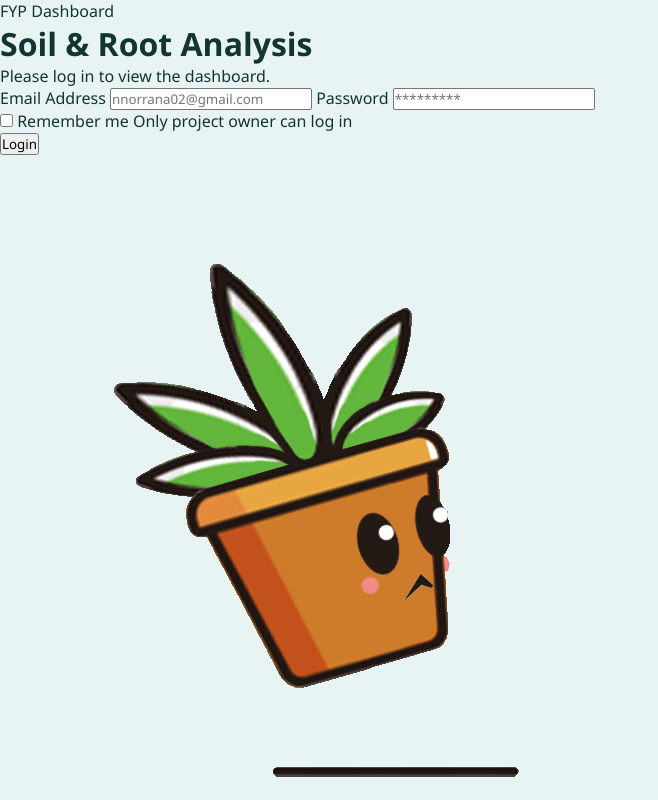
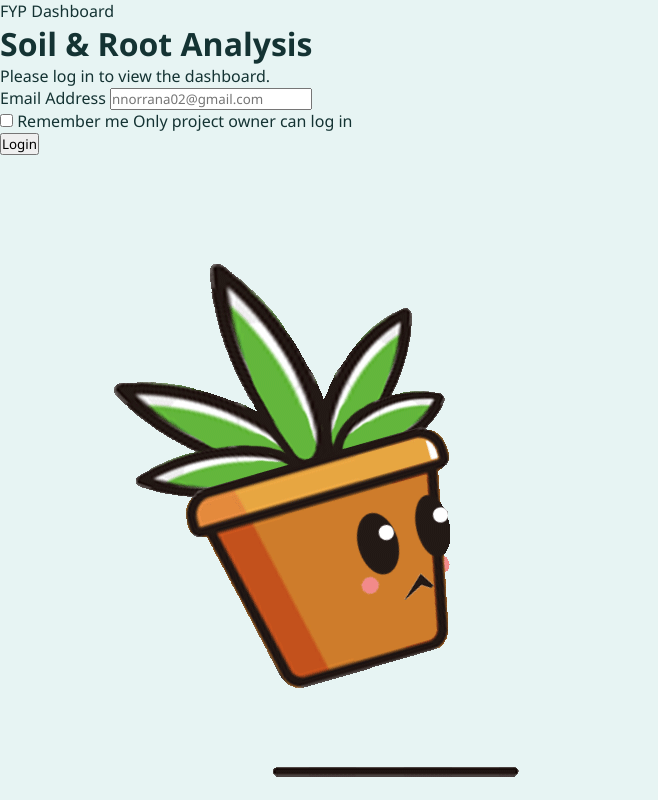
Before and after one commit to nnorrana02/fyp_dashboard, a plain HTML site: page login.html in a window 1280 px wide. Shown: the top 800 px of the page, without its empty margins (0-658 px from the left). Drawn offline with Linux system fonts and the light colour scheme.

Commit message:
Update login page

```diff
--- a/login.html
+++ b/login.html
@@ -6,6 +6,7 @@
   <meta name="viewport" content="width=device-width, initial-scale=1" />
   <link rel="stylesheet" href="style.css" />
 </head>
+
 <body class="page-login">
   <div class="login-wrapper">
     <!-- LEFT: form -->
@@ -20,11 +21,6 @@
         <label class="login-label">
           Email Address
           <input type="email" id="email" required placeholder="nnorrana02@gmail.com" />
-        </label>
-
-        <label class="login-label">
-          Password
-          <input type="password" id="password" required placeholder="*********" />
         </label>
 
         <div class="login-row">
@@ -46,16 +42,8 @@
     <!-- RIGHT: plant illustration -->
     <div class="login-right">
       <div class="plant-hero">
-        <!-- Use a PNG plant illustration here -->
         <img src="images/plant-login.gif" alt="Plant illustration" />
       </div>
       <p class="login-right-caption">
         Monitoring soil NPK and root growth for sustainable agriculture.
-      </p>
-    </div>
-  </div>
-
-  <!-- Simple front-end login logic -->
-  <script src="login.js"></script>
-</body>
-</html>
+      </
```
